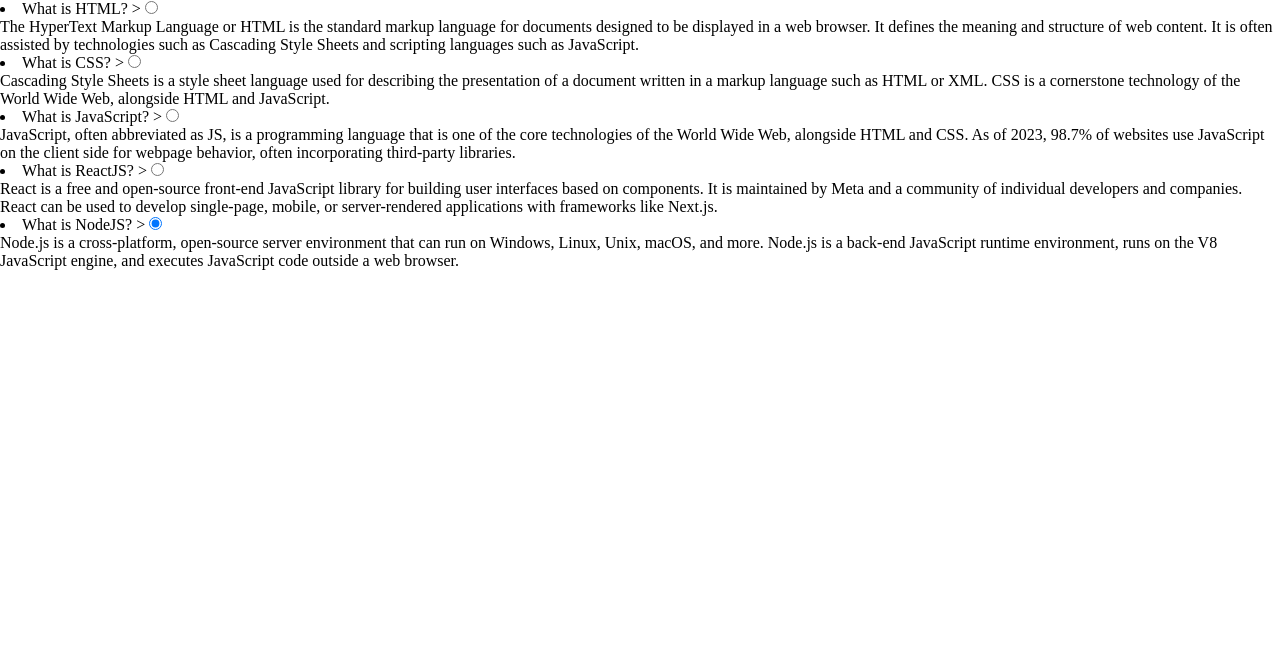
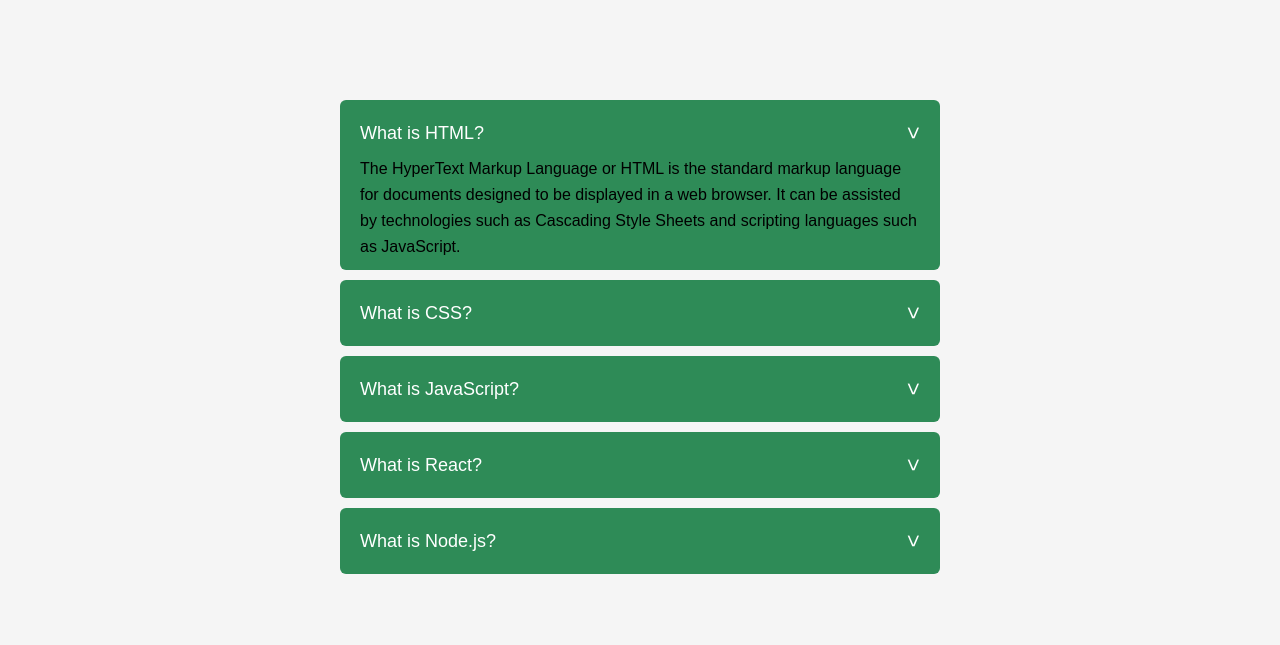
Before and after one commit to AryanAD/HTML_CSS_JS_HuXn-Series, a plain HTML site: page 10.accordion/index.html in a window 1280 px wide. Drawn offline with Linux system fonts and the light colour scheme.

Commit message:
Added Project #10

```diff
--- a/10.accordion/css/style.css
+++ b/10.accordion/css/style.css
@@ -1,5 +1,57 @@
 * {
+    padding: 0;
     margin: 0;
-    padding: 0;
     box-sizing: border-box;
 }
+
+body {
+    background: whitesmoke;
+    font-family: sans-serif;
+}
+
+#accordion {
+    margin: 100px auto;
+    width: 600px;
+}
+
+#accordion li {
+    border-radius: 6px;
+    list-style: none;
+    width: 100%;
+    margin-bottom: 10px;
+    background: seagreen;
+    padding: 10px;
+}
+
+#accordion li label {
+    padding: 10px;
+    display: flex;
+    justify-content: space-between;
+    align-items: center;
+    font-size: 18px;
+    font-weight: 500;
+    color: white;
+    cursor: pointer;
+}
+
+#accordion li label span {
+    transform: rotate(90deg);
+    font-size: 22px;
+    color: white;
+}
+
+#accordion label+input[type="radio"] {
+    display: none;
+}
+
+#accordion .content {
+    padding: 0 10px;
+    line-height: 26px;
+    max-height: 0;
+    overflow: hidden;
+    transition: max-height 0.5s;
+}
+
+#accordion label+input[type="radio"]:checked+.content {
+    max-height: 400px;
+}
--- a/10.accordion/index.html
+++ b/10.accordion/index.html
@@ -1,82 +1,74 @@
-<!DOCTYPE html>
 <html lang="en">
 
 <head>
-    <meta charset="UTF-8">
-    <meta name="viewport" content="width=device-width, initial-scale=1.0">
+    <meta charset="UTF-8" />
+    <meta http-equiv="X-UA-Compatible" content="IE=edge" />
+    <meta name="viewport" content="width=device-width, initial-scale=1.0" />
     <title>Accordion</title>
-    <link rel="stylesheet" href="css/style.css">
+    <link rel="stylesheet" href="css/style.css" />
 </head>
 
 <body>
-
-    <ul id="accordion"></ul>
+    <ul id="accordion">
         <li>
             <label for="first">What is HTML? <span>&#x3e;</span></label>
-        <input type="radio" name="accordion" id="first" checked>
+            <input type="radio" name="accordion" id="first" checked />
             <div class="content">
                 <p>
-                The HyperText Markup Language or HTML is the standard markup language for documents designed to be
-                displayed in a web
-                browser. It defines the meaning and structure of web content. It is often assisted by technologies such
-                as Cascading
-                Style Sheets and scripting languages such as JavaScript.
+                    The HyperText Markup Language or HTML is the standard markup
+                    language for documents designed to be displayed in a web browser. It
+                    can be assisted by technologies such as Cascading Style Sheets and
+                    scripting languages such as JavaScript.
                 </p>
             </div>
         </li>
         <li>
             <label for="second">What is CSS? <span>&#x3e;</span></label>
-        <input type="radio" name="accordion" id="second" checked>
+            <input type="radio" name="accordion" id="second" />
             <div class="content">
                 <p>
-                Cascading Style Sheets is a style sheet language used for describing the presentation of a document
-                written in a markup
-                language such as HTML or XML. CSS is a cornerstone technology of the World Wide Web, alongside HTML and
-                JavaScript.
+                    Cascading Style Sheets is a style sheet language used for describing
+                    the presentation of a document written in a markup language such as
+                    HTML. CSS is a cornerstone technology of the World Wide Web,
+                    alongside HTML and JavaScript.
                 </p>
             </div>
         </li>
         <li>
             <label for="third">What is JavaScript? <span>&#x3e;</span></label>
-        <input type="radio" name="accordion" id="third" checked>
+            <input type="radio" name="accordion" id="third" />
             <div class="content">
                 <p>
-                JavaScript, often abbreviated as JS, is a programming language that is one of the core technologies of
-                the World Wide
-                Web, alongside HTML and CSS. As of 2023, 98.7% of websites use JavaScript on the client side for webpage
-                behavior, often
-                incorporating third-party libraries.
+                    JavaScript, often abbreviated JS, is a programming language that is
+                    one of the core technologies of the World Wide Web, alongside HTML
+                    and CSS. Over 97% of websites use JavaScript on the client side for
+                    web page behavior, often incorporating third-party libraries.
                 </p>
             </div>
         </li>
         <li>
-        <label for="fourth">What is ReactJS? <span>&#x3e;</span></label>
-        <input type="radio" name="accordion" id="fourth" checked>
+            <label for="fourth">What is React? <span>&#x3e;</span></label>
+            <input type="radio" name="accordion" id="fourth" />
             <div class="content">
                 <p>
-                React is a free and open-source front-end JavaScript library for building user interfaces based on
-                components. It is
-                maintained by Meta and a community of individual developers and companies. React can be used to develop
-                single-page,
-                mobile, or server-rendered applications with frameworks like Next.js.
+                    React is a free and open-source front-end JavaScript library for
+                    building user interfaces based on UI components. It is maintained by
+                    Meta and a community of individual developers and companies.
                 </p>
             </div>
         </li>
         <li>
-        <label for="fifth">What is NodeJS? <span>&#x3e;</span></label>
-        <input type="radio" name="accordion" id="fifth" checked>
+            <label for="fifth">What is Node.js? <span>&#x3e;</span></label>
+            <input type="radio" name="accordion" id="fifth" />
             <div class="content">
                 <p>
-                Node.js is a cross-platform, open-source server environment that can run on Windows, Linux, Unix, macOS,
-                and more.
-                Node.js is a back-end JavaScript runtime environment, runs on the V8 JavaScript engine, and executes
-                JavaScript code
-                outside a web browser.
+                    Node.js is an open-source, cross-platform, back-end JavaScript
+                    runtime environment that runs on the V8 engine and executes
+                    JavaScript code outside a web browser
                 </p>
             </div>
         </li>
-
-
+    </ul>
 </body>
 
 </html>
```
Lines whose indentation alone changed are shown as unchanged.
